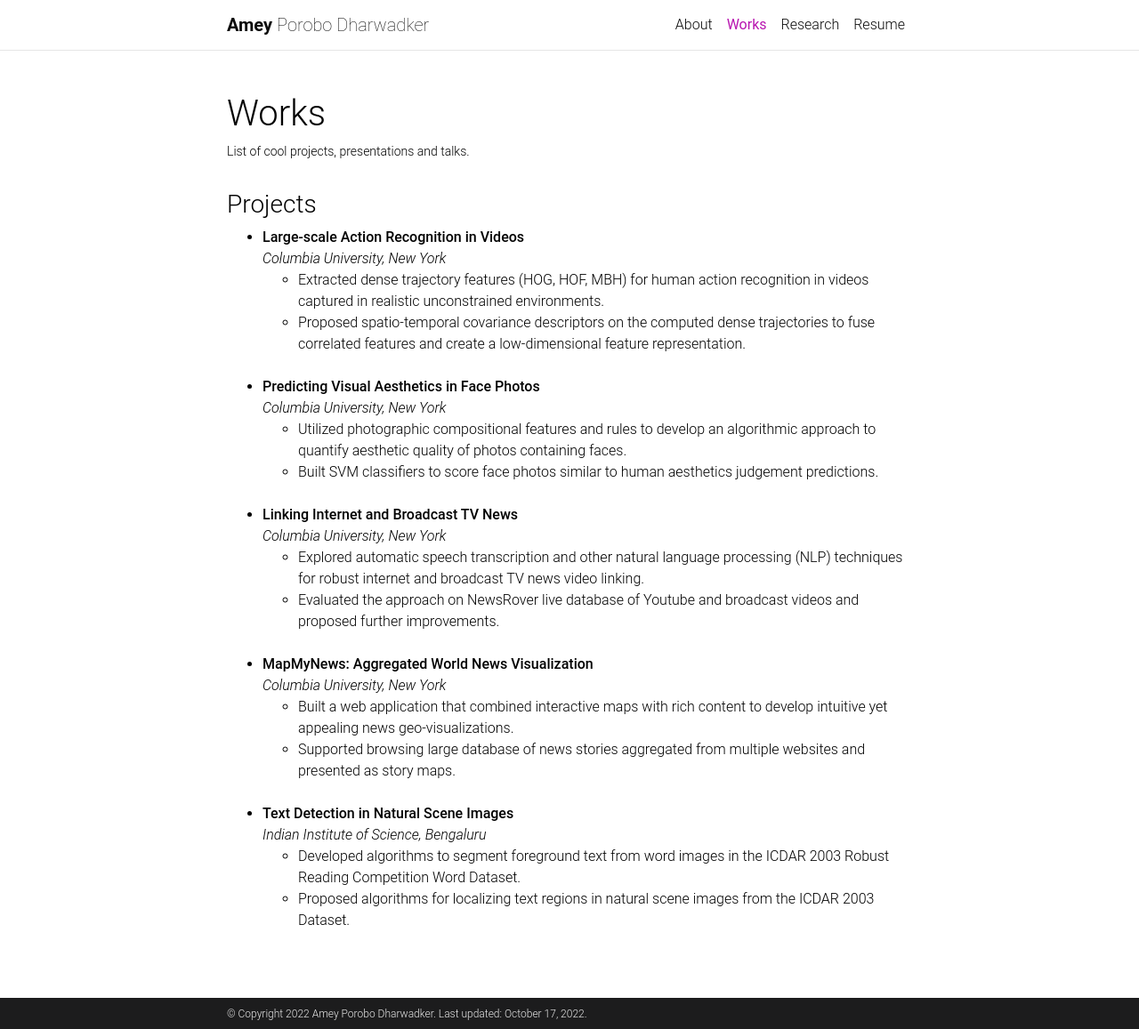
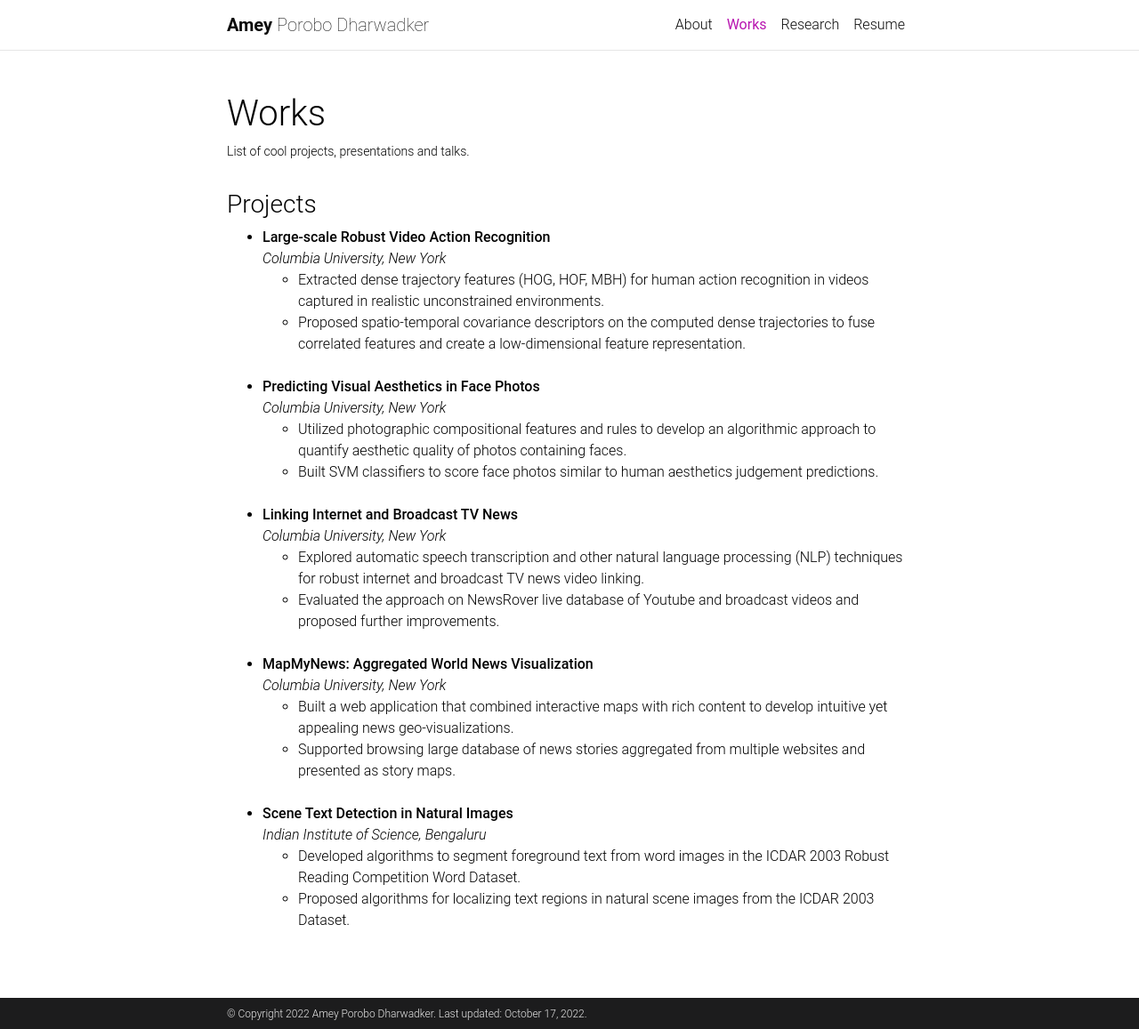
Before and after one commit to ameydhar/ameydhar.github.io, a Jekyll site: the page built from _pages/projects.md, in a window 1280 px wide and 1157 px high. Shown: the whole window at 89% size. Built offline with Jekyll 4.4.1, drawn with Linux system fonts in a browser that asks for light colours; a style sheet for code colours, icons or effects is not loaded.

Commit message:
Cleanup v3

```diff
--- a/_config.yml
+++ b/_config.yml
@@ -10,7 +10,7 @@
 description: > # the ">" symbol means to ignore newlines until "footer_text:"
   Staff Machine Learning Engineer at Meta (previously known as Facebook) in California USA, leading personalization for video recommender systems.
 footer_text: > # Powered by <a href="https://jekyllrb.com/" target="_blank">Jekyll</a> with <a href="https://github.com/alshedivat/al-folio">al-folio</a> theme.
-keywords: Amey, Porobo, Dharwadker, Columbia, NIT Tiruchirappalli, Analog Devices, Machine learning, ML, Deep Learning, Recommender System, Information Retrieval  # add your own keywords or leave empty
+keywords: Amey, Porobo, Dharwadker, Columbia, NIT Tiruchirappalli, Analog Devices, machine learning, ML, deep learning, recommender system, information retrieval  # add your own keywords or leave empty
 
 lang: en # the language of your site (for example: en, fr, cn, ru, etc.)
 icon: A̲ # 𝔸 # ⚛️  # the emoji used as the favicon (alternatively, provide image name in /assets/img/)
@@ -18,7 +18,7 @@
 url: https://ameydhar.github.io # the base hostname & protocol for your site
 baseurl: # the subpath of your site, e.g. /blog/
 last_updated: true # set to true if you want to display last updated in the footer
-impressum_path:  # set to path to include impressum link in the footer, use the same path as permalink in a page, helps to conform with EU GDPR
+impressum_path: # set to path to include impressum link in the footer, use the same path as permalink in a page, helps to conform with EU GDPR
 
 # -----------------------------------------------------------------------------
 # Theme
@@ -38,7 +38,7 @@
 # will use title and url fields
 # Take a look to https://github.com/jekyll/jekyll-feed for more customization
 
-rss_icon: true
+rss_icon: false
 
 # -----------------------------------------------------------------------------
 # Layout
@@ -90,7 +90,7 @@
 facebook_id: # your facebook id
 discord_id: # your discord id (18-digit unique numerical identifier)
 
-contact_note:
+contact_note: The best way to reach me is via email
 
 # -----------------------------------------------------------------------------
 # Analytics and search engine verification
--- a/_includes/header.html
+++ b/_includes/header.html
@@ -94,16 +94,6 @@
               {%- endif -%}
               {%- endif -%}
               {% endfor -%}
-              {%- if site.enable_darkmode %}
-
-              <!-- Toogle theme mode -->
-              <li class="toggle-container">
-                <button id="light-toggle" title="Change theme">
-                  <i class="fas fa-moon"></i>
-                  <i class="fas fa-sun"></i>
-                </button>
-              </li>
-              {%- endif %}
             </ul>
           </div>
         </div>
--- a/_includes/news.html
+++ b/_includes/news.html
@@ -1,6 +1,6 @@
 
           <div class="news">
-            <h2>news</h2>
+            <h2>News</h2>
             {% if site.news != blank -%}
             {%- assign news_size = site.news | size -%}
             <div class="table-responsive" {% if site.news_scrollable and news_size > 3 %}style="max-height: 10vw"{% endif %}>
--- a/_layouts/about.html
+++ b/_layouts/about.html
@@ -39,6 +39,7 @@
           <div class="clearfix">
             {{ content }}
           </div>
+          <hr>
 
           {% if page.news -%}
           <!-- News -->
--- a/_pages/projects.md
+++ b/_pages/projects.md
@@ -3,14 +3,13 @@
 title: Works
 permalink: /projects/
 description: List of cool projects, presentations and talks.
+keywords: data mining, recommender systems, scene text detection, image aesthetics, computer vision, data visualization
 nav: true
 nav_order: 1
-# display_categories: # [work, fun]
-# horizontal: true
 ---
 <div><h3>Projects</h3></div>
 
-* **Large-scale Action Recognition in Videos**
+* **Large-scale Robust Video Action Recognition**
 *Columbia University, New York*
   * Extracted dense trajectory features (HOG, HOF, MBH) for human action recognition in videos captured in realistic unconstrained environments.
   * Proposed spatio-temporal covariance descriptors on the computed dense trajectories to fuse correlated features and create a low-dimensional feature representation.
@@ -34,7 +33,7 @@
   * Supported browsing large database of news stories aggregated from multiple websites and presented as story maps.
 <br><br>
 
-* **Text Detection in Natural Scene Images**
+* **Scene Text Detection in Natural Images**
 *Indian Institute of Science, Bengaluru*
   * Developed algorithms to segment foreground text from word images in the ICDAR 2003 Robust Reading Competition Word Dataset.
   * Proposed algorithms for localizing text regions in natural scene images from the ICDAR 2003 Dataset.
```
Also changed, not shown: _pages/publications.md (+1 -0 lines), assets/img/code-screenshot.png (deleted), assets/img/distill-screenshot.png (deleted), assets/img/math-screenshot.png (deleted), assets/img/old-prof_pic.jpg (added), assets/img/photos-screenshot.png (deleted), 1 other file.
